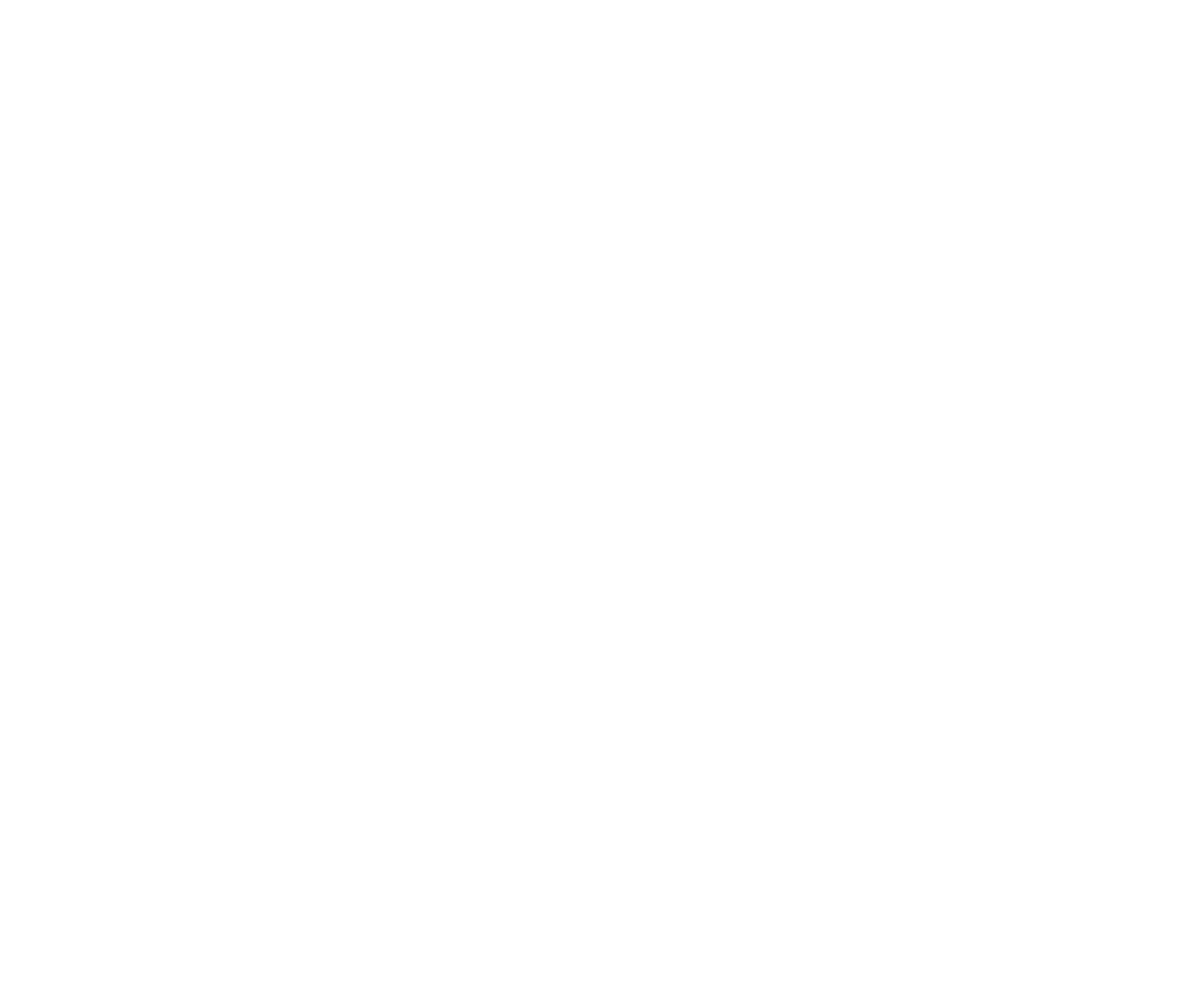
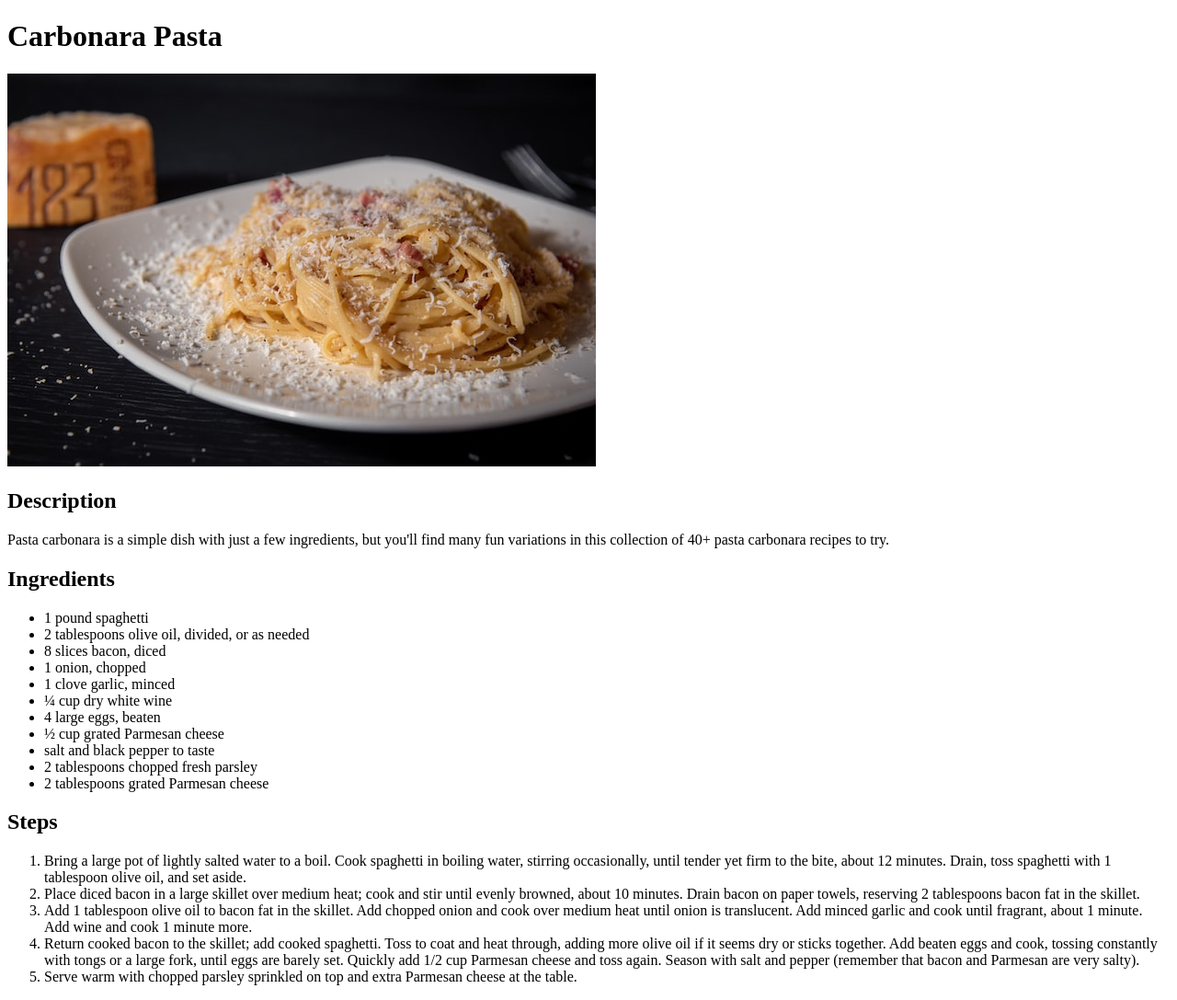
Before and after one commit to andrtpc/odin-recipes, a plain HTML site: page recipes/carbonara.html in a window 1280 px wide. Shown: the whole page at 92% size. Before the commit the page ends 800 px from the top, so only its background shows below. Drawn offline with Linux system fonts and the light colour scheme.

Commit message:
Create content for carbonara.html page

```diff
--- a/recipes/carbonara.html
+++ b/recipes/carbonara.html
@@ -5,6 +5,35 @@
     <title>Carbonara Pasta</title>
 </head>
 <body>
+    <h1>Carbonara Pasta</h1>
 
+    <img src="../images/carbonara.jpg" alt="carbonara pasta">
+
+    <h2>Description</h2>
+    <p>Pasta carbonara is a simple dish with just a few ingredients, but you'll find many fun variations in this collection of 40+ pasta carbonara recipes to try.</p>
+
+    <h2>Ingredients</h2>
+    <ul>
+        <li>1 pound spaghetti</li>
+        <li>2 tablespoons olive oil, divided, or as needed</li>
+        <li>8 slices bacon, diced</li>
+        <li>1 onion, chopped</li>
+        <li>1 clove garlic, minced</li>
+        <li>&frac14 cup dry white wine</li>
+        <li>4 large eggs, beaten</li>
+        <li>&frac12 cup grated Parmesan cheese</li>
+        <li>salt and black pepper to taste</li>
+        <li>2 tablespoons chopped fresh parsley</li>
+        <li>2 tablespoons grated Parmesan cheese</li>
+    </ul>
+
+    <h2>Steps</h2>
+    <ol>
+        <li>Bring a large pot of lightly salted water to a boil. Cook spaghetti in boiling water, stirring occasionally, until tender yet firm to the bite, about 12 minutes. Drain, toss spaghetti with 1 tablespoon olive oil, and set aside.</li>
+        <li>Place diced bacon in a large skillet over medium heat; cook and stir until evenly browned, about 10 minutes. Drain bacon on paper towels, reserving 2 tablespoons bacon fat in the skillet.</li>
+        <li>Add 1 tablespoon olive oil to bacon fat in the skillet. Add chopped onion and cook over medium heat until onion is translucent. Add minced garlic and cook until fragrant, about 1 minute. Add wine and cook 1 minute more.</li>
+        <li>Return cooked bacon to the skillet; add cooked spaghetti. Toss to coat and heat through, adding more olive oil if it seems dry or sticks together. Add beaten eggs and cook, tossing constantly with tongs or a large fork, until eggs are barely set. Quickly add 1/2 cup Parmesan cheese and toss again. Season with salt and pepper (remember that bacon and Parmesan are very salty).</li>
+        <li>Serve warm with chopped parsley sprinkled on top and extra Parmesan cheese at the table.</li>
+    </ol>
 </body>
 </html>
```
